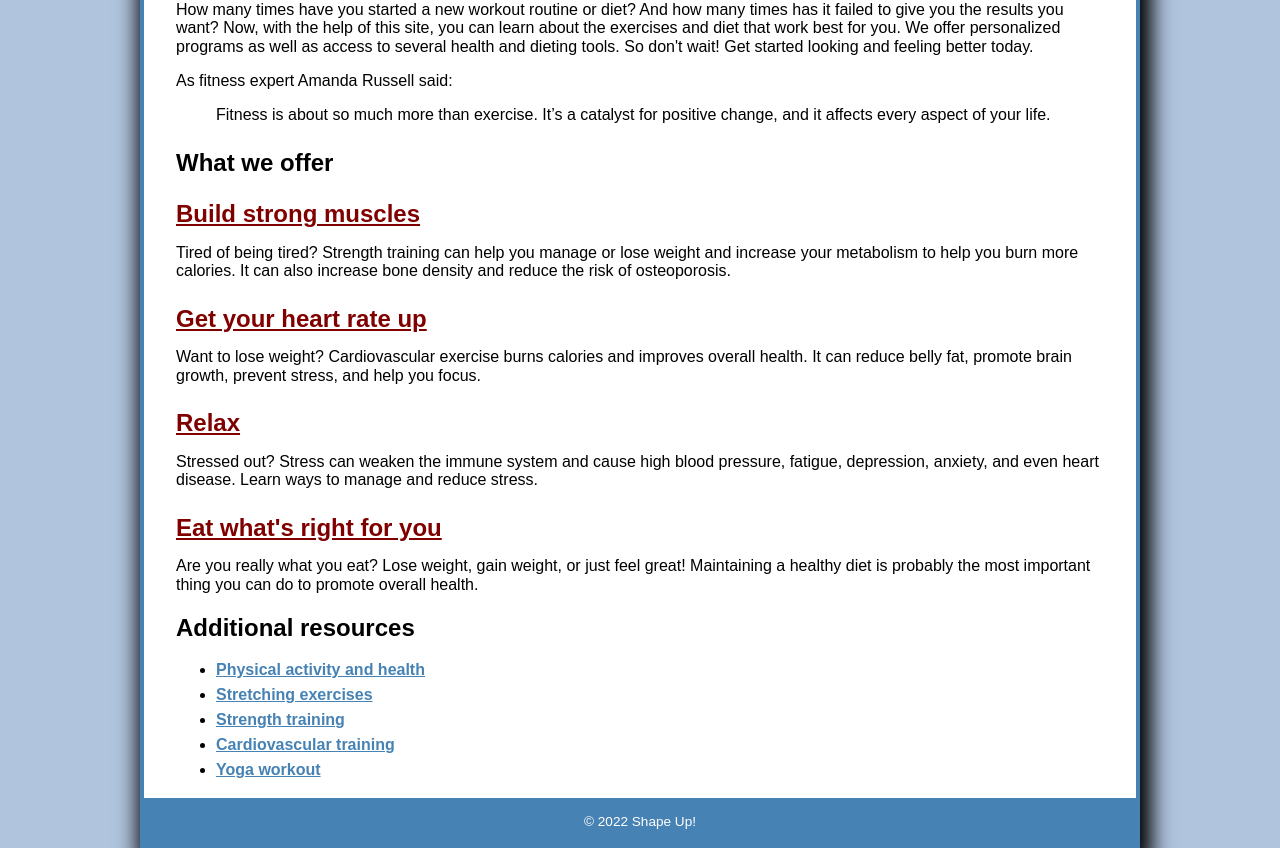
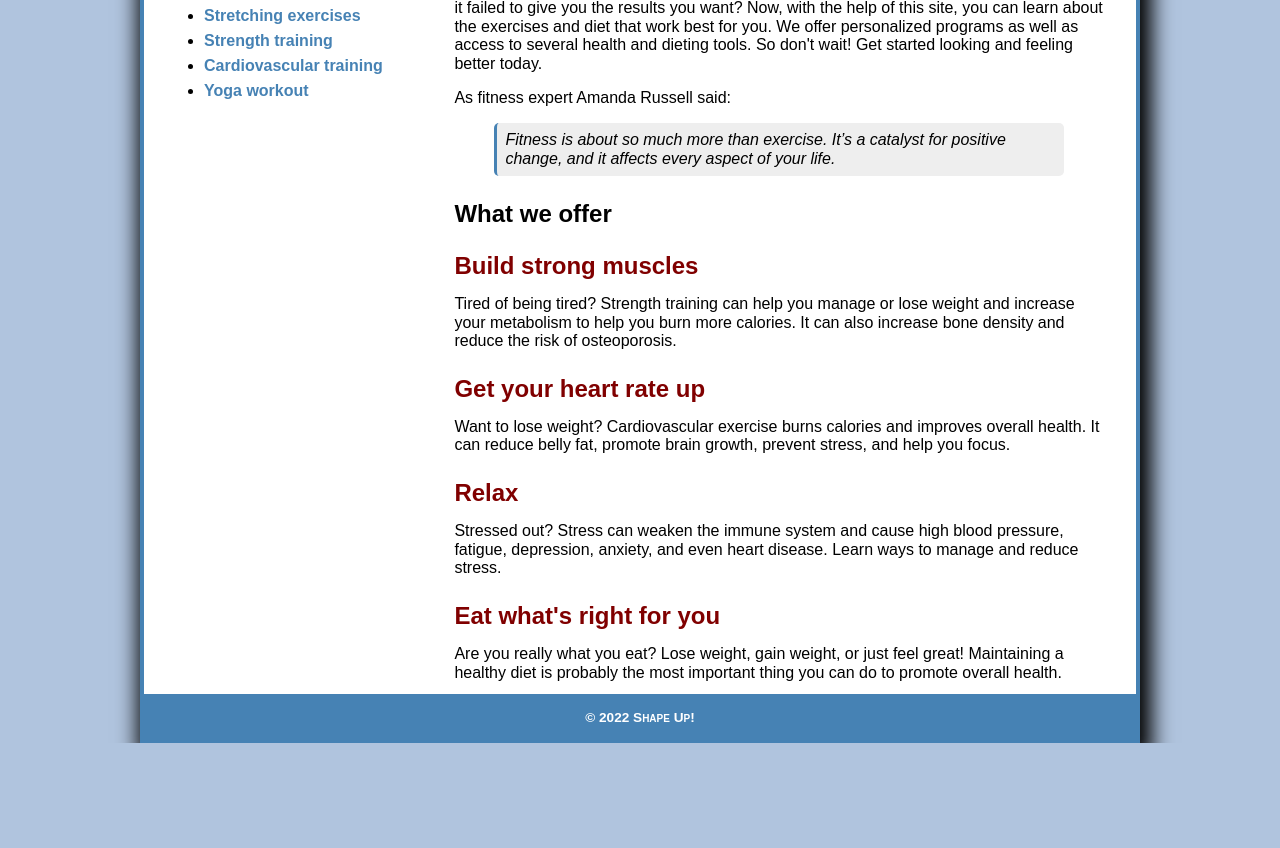
Before and after one commit to ccarran/shapeup, a plain HTML site: page index.html in a window 1280 px wide. Shown: the part 239-1087 px from the top of the page. After the commit the page ends 982 px from the top, so only its background shows below. Drawn offline with Linux system fonts and the light colour scheme.

Commit message:
Add files via upload

```diff
--- a/index.html
+++ b/index.html
@@ -18,9 +18,9 @@
 	</header>
 
 	<main>
-		<h1>Get ready to Shape Up!</h1>
+		<section>
+			<h1>Get ready to Shape Up!</h1>
 
-		<section>
 			<p>How many times have you started a new workout routine or diet? And how many times has it failed to give you the results you want? Now, with the help of this site, you can learn about the exercises and diet that work best for you. We offer personalized programs as well as access to several health and dieting tools. So don't wait! Get started looking and feeling better today.</p>
 
 			<p>As fitness expert Amanda Russell said:</p>
--- a/styles/main.css
+++ b/styles/main.css
@@ -4,10 +4,6 @@
 
 html {
     background-color: lightsteelblue;
-}
-
-h1, h2, h3, p, blockquote {
-    margin-bottom: 12px;
 }
 
 body {
@@ -28,7 +24,7 @@ header {
 
 header img {
     float: left;
-    margin-right: 15px;
+    margin: 0 15px;
 }
 
 header h2 {
@@ -36,10 +32,40 @@ header h2 {
     color: steelblue;
     font-style: italic;
     text-shadow: 5px 5px 12px;
+    margin-top: 20px;
 }
 
 main {
     padding: 0 2em;
+}
+
+aside{
+    width: 30%;
+    padding: 0.5em;
+}
+aside h2 {
+    color: maroon;
+}
+
+section {
+    width: 70%;
+    float: right;
+}
+
+a {
+    text-decoration: none;
+}
+
+h1, h2, h3, p, blockquote {
+    margin-bottom: 12px;
+}
+
+blockquote {
+    font-style: italic;
+    padding: 0.5em;
+    border-left: 3px solid steelblue;
+    background-color: #eeeeee;
+    border-radius: 5px;
 }
 
 h3 {
@@ -62,15 +88,24 @@ aside a:hover, aside a:active {
     color: maroon;
 }
 
-ul{
+ul {
+    padding-inline-start: 20px;
+}
+
+li {
+    font-weight: bold;
     line-height: 25px;
-    font-weight: bold;
 }
 
 footer {
+    clear: both;
     background-color: steelblue;
+    padding: 2px 0;
+}
+footer p {
     color: white;
-    font-size:85%;
+    font-size: 85%;
+    font-weight: bold;
+    font-variant: small-caps;
     text-align: center;
-    padding: 2px;
 }
```
